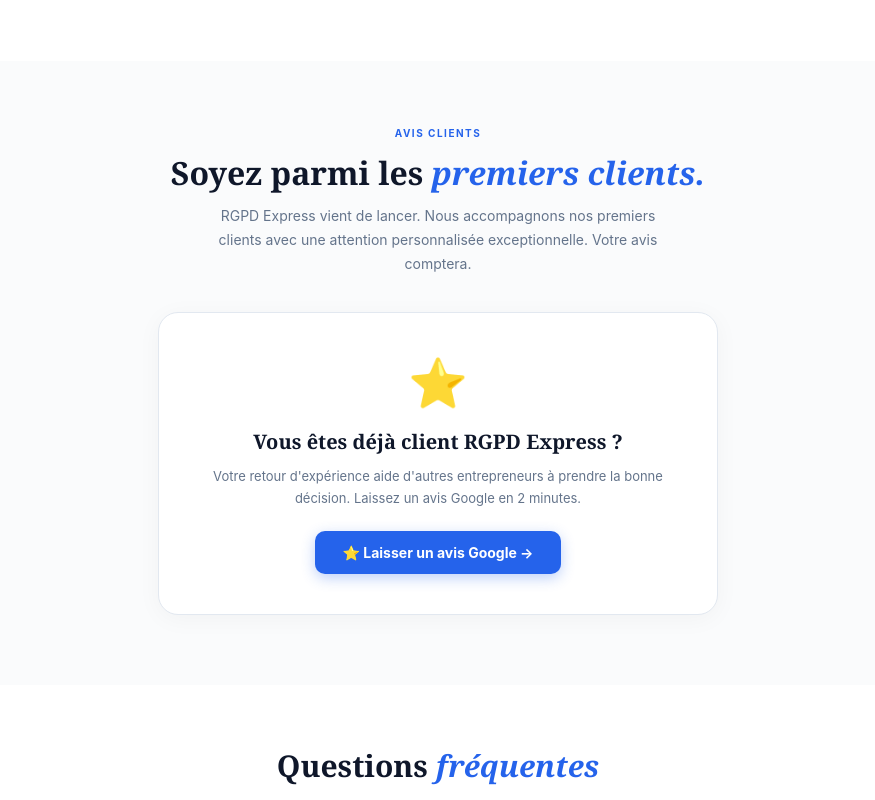
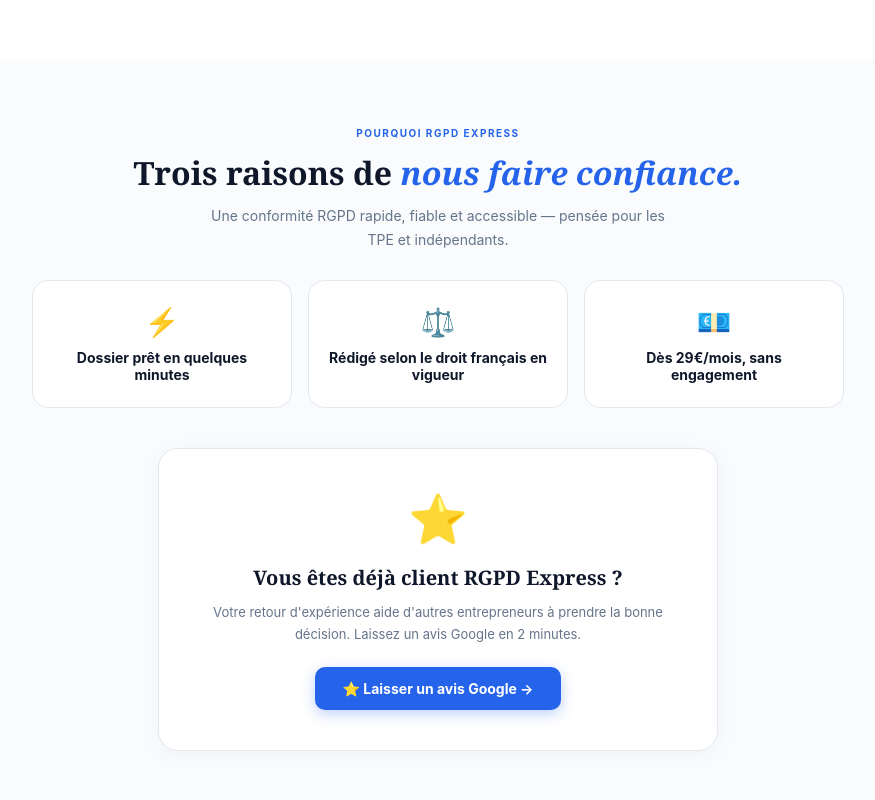
Before and after one commit to RGPDexpress/rgpd-expres-site, a React (Vite) app: page / in a window 1280 px wide. Shown: the part 5020-5820 px from the top of the page, without its empty margins (202-1077 px from the left). Built offline with nearby package versions, Linux system fonts and the light colour scheme; a web font is replaced by a local one.

Commit message:
Update App.jsx

```diff
--- a/src/App.jsx
+++ b/src/App.jsx
@@ -97,7 +97,7 @@
       { label: "Ce type de demande existe ?", sc: 0, risk: "critical", tip: "Oui, et leur nombre ne cesse de croître. Les plaintes auprès de la CNIL ont augmenté de 30 % en 2025." },
     ]},
 ];
-const MAX_SC = 22;
+const MAX_SC = 23; // = somme des scores max atteignables par question (2+3+3+3+3+3+3+3) ; ne pas désynchroniser si QUESTIONS change
 
 // Témoignages réels à ajouter dès réception des premiers avis clients Google
 
@@ -218,17 +218,22 @@
   const [submitted, setSubmitted] = useState(false);
   const [consentChecked, setConsentChecked] = useState(false);
   const [fromPayment, setFromPayment] = useState(false);
+  const [stripeSessionId, setStripeSessionId] = useState("");
 
   useEffect(() => {
     const h = () => setScrolled(window.scrollY > 50);
     window.addEventListener("scroll", h); return () => window.removeEventListener("scroll", h);
   }, []);
 
-  // Détection URL ?questionnaire pour redirection depuis Stripe
+  // Détection URL ?questionnaire pour redirection depuis Stripe.
+  // session_id est ajouté automatiquement par Stripe sur l'URL de succès du Payment Link
+  // (configuré côté Stripe : .../?questionnaire&session_id={CHECKOUT_SESSION_ID}) et sert
+  // de preuve de paiement, vérifiée côté serveur dans /api/submit avant toute génération.
   useEffect(() => {
     const p = new URLSearchParams(window.location.search);
     if (p.has("questionnaire")) {
       setFromPayment(true);
+      setStripeSessionId(p.get("session_id") || "");
       setView("questionnaire"); setClientQi(0); setClientAns({});
       try { sessionStorage.removeItem("rgpd_progress"); } catch {}
       window.scrollTo(0, 0);
@@ -241,12 +246,17 @@
       const r = await fetch("/api/submit", {
         method: "POST",
         headers: { "Content-Type": "application/json" },
-        body: JSON.stringify(finalAns),
+        body: JSON.stringify({ ...finalAns, stripe_session_id: stripeSessionId }),
       });
       if (!r.ok) {
         let errDetail = "Erreur serveur";
         try { const body = await r.json(); errDetail = body.error || errDetail; } catch {}
         console.error("[RGPD Express] Erreur API submit:", r.status, errDetail);
+        if (r.status === 402) {
+          alert("Nous n'avons pas pu vérifier votre paiement. Si vous venez de payer, merci de nous contacter directement au 07 69 46 93 76 ou contact@rgpd.express en précisant votre email de paiement — nous générerons votre dossier manuellement.");
+          setSubmitting(false);
+          return;
+        }
         throw new Error(errDetail);
       }
       setSubmitting(false); setSubmitted(true); window.scrollTo(0, 0);
@@ -615,7 +625,7 @@
         <div style={{ width: 52, height: 52, borderRadius: "50%", border: "3px solid #e2e8f0", borderTopColor: "#2563eb", animation: "spin 0.85s linear infinite", marginBottom: 28 }} />
         <Logo />
         <h3 style={{ fontFamily: FH, fontSize: 22, fontWeight: 600, color: "#0f172a", margin: "18px 0 8px" }}>Génération de votre dossier…</h3>
-        <p style={{ fontSize: 14, color: "#64748b", lineHeight: 1.7, margin: 0 }}>Vos documents sont en cours de création par notre IA juridique.<br />Cela prend environ 60 secondes.</p>
+        <p style={{ fontSize: 14, color: "#64748b", lineHeight: 1.7, margin: 0 }}>Vos documents sont en cours de création par notre IA juridique.<br />Cela peut prendre jusqu'à 3 minutes pour les dossiers les plus complets — merci de ne pas fermer ni rafraîchir cette page.</p>
       </div>
     );
 
@@ -1272,18 +1282,32 @@
       <section id="temoignages" style={{ padding: "60px 24px 70px", background: "#fafbfc" }}>
         <div style={{ maxWidth: 960, margin: "0 auto" }}>
           <Fade>
-            <div style={{ textAlign: "center", marginBottom: 36 }}>
-              <span style={{ fontSize: 10, fontWeight: 700, color: "#2563eb", textTransform: "uppercase", letterSpacing: "0.15em" }}>Avis clients</span>
+            <div style={{ textAlign: "center", marginBottom: 28 }}>
+              <span style={{ fontSize: 10, fontWeight: 700, color: "#2563eb", textTransform: "uppercase", letterSpacing: "0.15em" }}>Pourquoi RGPD Express</span>
               <h2 style={{ fontFamily: FH, fontSize: 32, fontWeight: 700, color: "#0f172a", margin: "10px 0" }}>
-                Soyez parmi les <em style={{ fontStyle: "italic", color: "#2563eb" }}>premiers clients.</em>
+                Trois raisons de <em style={{ fontStyle: "italic", color: "#2563eb" }}>nous faire confiance.</em>
               </h2>
               <p style={{ fontSize: 14, color: "#64748b", maxWidth: 480, margin: "0 auto", lineHeight: 1.7 }}>
-                RGPD Express vient de lancer. Nous accompagnons nos premiers clients avec une attention personnalisée exceptionnelle. Votre avis comptera.
+                Une conformité RGPD rapide, fiable et accessible — pensée pour les TPE et indépendants.
               </p>
+            </div>
+            <div style={{ display: "flex", flexWrap: "wrap", justifyContent: "center", gap: 16, marginBottom: 8 }}>
+              <div style={{ flex: "1 1 220px", maxWidth: 260, background: "#fff", borderRadius: 16, border: "1.5px solid #e2e8f0", padding: "24px 20px", textAlign: "center" }}>
+                <div style={{ fontSize: 28, marginBottom: 10 }}>⚡</div>
+                <p style={{ fontFamily: FB, fontSize: 14, fontWeight: 700, color: "#0f172a", margin: 0 }}>Dossier prêt en quelques minutes</p>
+              </div>
+              <div style={{ flex: "1 1 220px", maxWidth: 260, background: "#fff", borderRadius: 16, border: "1.5px solid #e2e8f0", padding: "24px 20px", textAlign: "center" }}>
+                <div style={{ fontSize: 28, marginBottom: 10 }}>⚖️</div>
+                <p style={{ fontFamily: FB, fontSize: 14, fontWeight: 700, color: "#0f172a", margin: 0 }}>Rédigé selon le droit français en vigueur</p>
+              </div>
+              <div style={{ flex: "1 1 220px", maxWidth: 260, background: "#fff", borderRadius: 16, border: "1.5px solid #e2e8f0", padding: "24px 20px", textAlign: "center" }}>
+                <div style={{ fontSize: 28, marginBottom: 10 }}>💶</div>
+                <p style={{ fontFamily: FB, fontSize: 14, fontWeight: 700, color: "#0f172a", margin: 0 }}>Dès 29€/mois, sans engagement</p>
+              </div>
             </div>
           </Fade>
           <Fade delay={0.2}>
-            <div style={{ maxWidth: 560, margin: "0 auto", textAlign: "center", padding: "40px 32px", background: "#fff", borderRadius: 20, border: "1.5px solid #e2e8f0", boxShadow: "0 4px 24px rgba(0,0,0,0.04)" }}>
+            <div style={{ maxWidth: 560, margin: "40px auto 0", textAlign: "center", padding: "40px 32px", background: "#fff", borderRadius: 20, border: "1.5px solid #e2e8f0", boxShadow: "0 4px 24px rgba(0,0,0,0.04)" }}>
               <div style={{ fontSize: 48, marginBottom: 16 }}>⭐</div>
               <h3 style={{ fontFamily: FH, fontSize: 20, fontWeight: 700, color: "#0f172a", margin: "0 0 10px" }}>Vous êtes déjà client RGPD Express ?</h3>
               <p style={{ fontSize: 13, color: "#64748b", lineHeight: 1.7, marginBottom: 22 }}>
@@ -1369,7 +1393,7 @@
               <div>
                 <div style={{ fontSize: 10, fontWeight: 700, color: "#94a3b8", marginBottom: 10, textTransform: "uppercase", letterSpacing: "0.08em" }}>Ressources</div>
                 {[["Audit gratuit", startAudit], ["Fonctionnalités", () => {}], ["Tarifs", () => {}], ["FAQ", () => {}]].map(([l, fn], idx) => (
-                  <div key={l} onClick={idx === 0 ? fn : undefined} style={{ fontSize: 12, color: "#64748b", marginBottom: 4, cursor: idx === 0 ? "pointer" : "default" }}><a href={idx > 0 ? `#${l.toLowerCase()}` : undefined} style={{ color: "#64748b", textDecoration: "none" }} onClick={idx === 0 ? (e) => { e.preventDefault(); fn(); } : undefined}>{l}</a></div>
+                  <div key={l} onClick={idx === 0 ? fn : undefined} style={{ fontSize: 12, color: "#64748b", marginBottom: 4, cursor: idx === 0 ? "pointer" : "default" }}><a href={idx > 0 ? `#${l.toLowerCase().normalize("NFD").replace(/[\u0300-\u036f]/g, "")}` : undefined} style={{ color: "#64748b", textDecoration: "none" }} onClick={idx === 0 ? (e) => { e.preventDefault(); fn(); } : undefined}>{l}</a></div>
                 ))}
               </div>
               <div>
```
